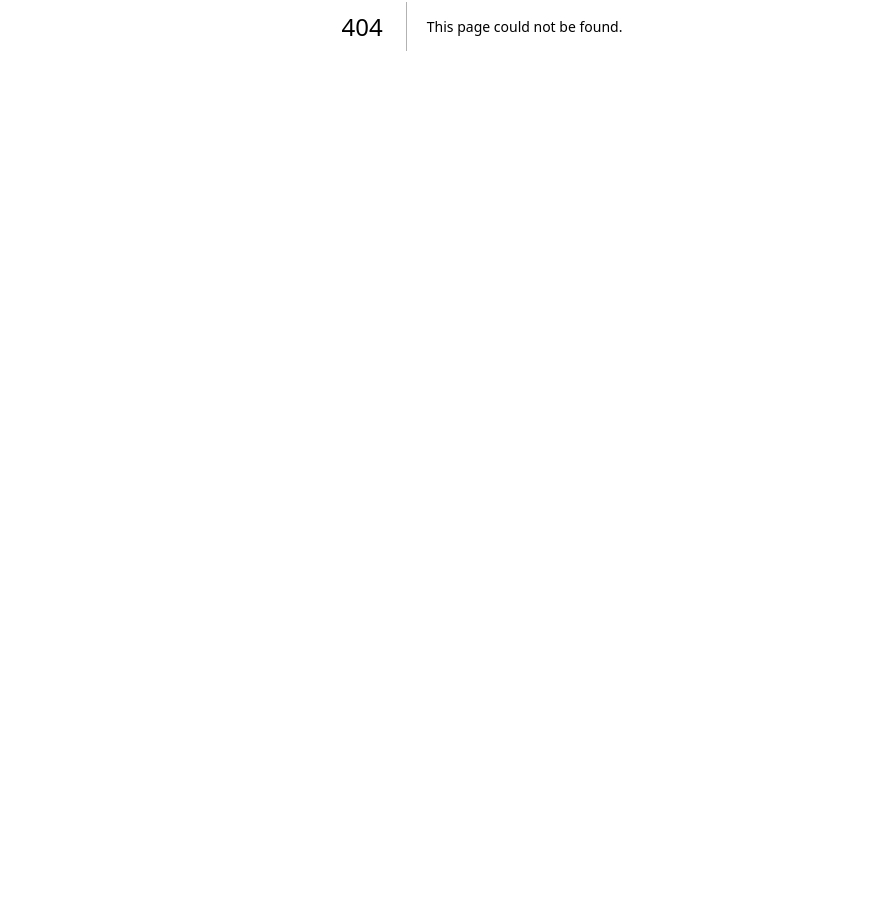
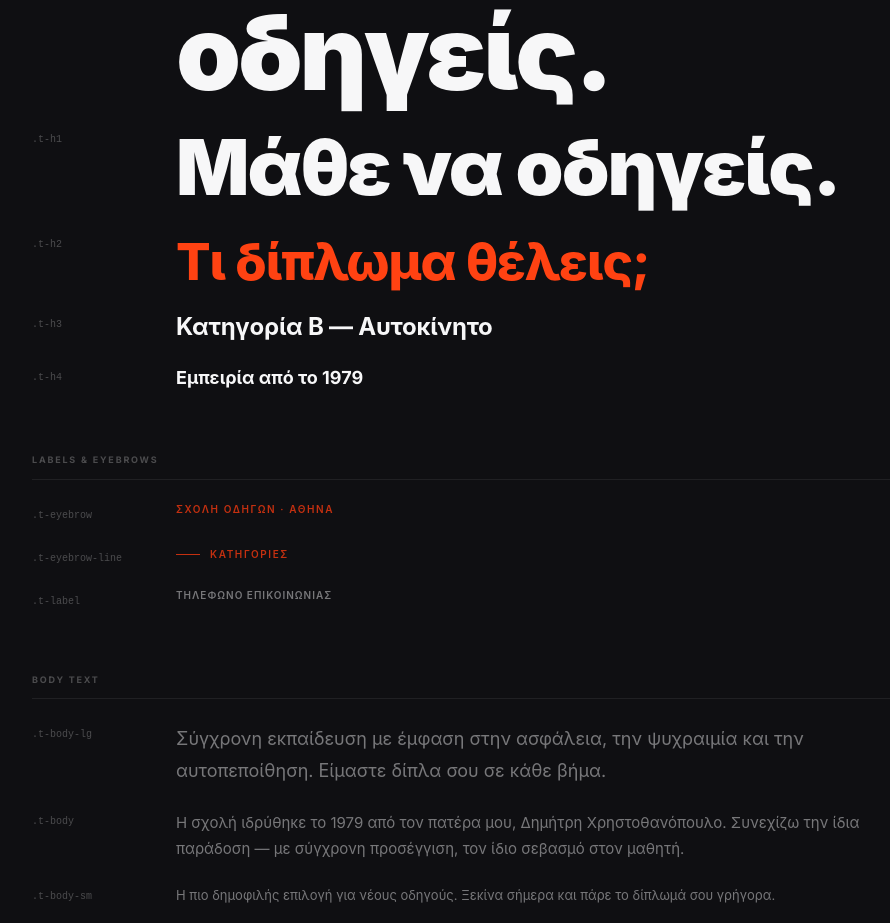
Before and after one commit to bmanologlou/dc26-next, a Next.js app: page /typography in a window 1280 px wide. Before the commit this address had no page. Shown: the part 374-1297 px from the top of the page, without its empty margins (158-1048 px from the left). Before the commit the page ends 800 px from the top, so only its background shows below. Built offline with nearby package versions, Linux system fonts and the light colour scheme.

Commit message:
Add typography system + test page at /typography

```diff
--- a/app/globals.css
+++ b/app/globals.css
@@ -25,3 +25,140 @@ body {
   overflow-x: hidden;
 }
 ::selection { background: var(--color-red); color: var(--color-light); }
+
+
+/* ============================================================
+   TYPOGRAPHY SYSTEM
+   ============================================================ */
+
+/* Display — Hero headline */
+.t-display {
+  font-size: clamp(48px, 8.5vw, 104px);
+  font-weight: 900;
+  line-height: 1.0;
+  letter-spacing: -0.03em;
+  color: var(--color-light);
+}
+
+/* H1 — Page titles */
+.t-h1 {
+  font-size: clamp(40px, 6vw, 80px);
+  font-weight: 900;
+  line-height: 1.05;
+  letter-spacing: -0.025em;
+  color: var(--color-light);
+}
+
+/* H2 — Section headings */
+.t-h2 {
+  font-size: clamp(28px, 4vw, 52px);
+  font-weight: 800;
+  line-height: 1.1;
+  letter-spacing: -0.02em;
+  color: var(--color-red);
+}
+
+/* H3 — Card titles, sub-headings */
+.t-h3 {
+  font-size: clamp(18px, 2.5vw, 24px);
+  font-weight: 700;
+  line-height: 1.2;
+  letter-spacing: -0.01em;
+  color: var(--color-light);
+}
+
+/* H4 — Small headings */
+.t-h4 {
+  font-size: clamp(15px, 2vw, 18px);
+  font-weight: 700;
+  line-height: 1.3;
+  color: var(--color-light);
+}
+
+/* Eyebrow — section labels */
+.t-eyebrow {
+  font-size: 10px;
+  font-weight: 600;
+  line-height: 1;
+  letter-spacing: 0.16em;
+  text-transform: uppercase;
+  color: var(--color-red-dark);
+}
+
+/* Body large — lead paragraphs */
+.t-body-lg {
+  font-size: clamp(15px, 1.8vw, 18px);
+  font-weight: 400;
+  line-height: 1.75;
+  color: var(--color-muted);
+}
+
+/* Body — standard text */
+.t-body {
+  font-size: clamp(13px, 1.5vw, 15px);
+  font-weight: 400;
+  line-height: 1.7;
+  color: var(--color-muted);
+}
+
+/* Body small — meta, descriptions */
+.t-body-sm {
+  font-size: 13px;
+  font-weight: 400;
+  line-height: 1.65;
+  color: var(--color-muted);
+}
+
+/* Caption — small labels */
+.t-caption {
+  font-size: 11px;
+  font-weight: 500;
+  line-height: 1.5;
+  color: var(--color-subtle);
+}
+
+/* Label — form labels, nav */
+.t-label {
+  font-size: 10px;
+  font-weight: 600;
+  line-height: 1;
+  letter-spacing: 0.1em;
+  text-transform: uppercase;
+  color: var(--color-muted);
+}
+
+/* Stat number */
+.t-stat {
+  font-size: clamp(32px, 4vw, 48px);
+  font-weight: 900;
+  line-height: 1;
+  letter-spacing: -0.02em;
+  color: var(--color-red-dark);
+}
+
+/* Color utilities */
+.t-red      { color: var(--color-red) !important; }
+.t-red-dark { color: var(--color-red-dark) !important; }
+.t-light    { color: var(--color-light) !important; }
+.t-muted    { color: var(--color-muted) !important; }
+.t-subtle   { color: var(--color-subtle) !important; }
+
+/* Eyebrow with line */
+.t-eyebrow-line {
+  display: flex;
+  align-items: center;
+  gap: 10px;
+  font-size: 10px;
+  font-weight: 600;
+  letter-spacing: 0.16em;
+  text-transform: uppercase;
+  color: var(--color-red-dark);
+}
+.t-eyebrow-line::before {
+  content: '';
+  display: inline-block;
+  width: 24px;
+  height: 1px;
+  background: var(--color-red-dark);
+  flex-shrink: 0;
+}
--- /dev/null
+++ b/app/typography/page.tsx
@@ -0,0 +1,134 @@
+export const metadata = { title: 'Typography — DC Drive' }
+
+const Section = ({ title, children }: { title: string, children: React.ReactNode }) => (
+  <div style={{ marginBottom: '64px' }}>
+    <div style={{
+      fontSize: '9px', fontWeight: 700, letterSpacing: '0.2em',
+      textTransform: 'uppercase', color: 'rgba(255,255,255,0.25)',
+      marginBottom: '24px', paddingBottom: '12px',
+      borderBottom: '1px solid rgba(255,255,255,0.07)',
+    }}>
+      {title}
+    </div>
+    <div style={{ display: 'flex', flexDirection: 'column', gap: '24px' }}>
+      {children}
+    </div>
+  </div>
+)
+
+const Row = ({ label, children }: { label: string, children: React.ReactNode }) => (
+  <div style={{ display: 'grid', gridTemplateColumns: '120px 1fr', gap: '24px', alignItems: 'start' }}>
+    <div style={{ fontSize: '10px', color: 'rgba(255,255,255,0.25)', fontFamily: 'monospace', paddingTop: '4px' }}>
+      .{label}
+    </div>
+    <div>{children}</div>
+  </div>
+)
+
+export default function Typography() {
+  return (
+    <main style={{ background: '#0f0f12', minHeight: '100vh', padding: 'clamp(48px, 8vw, 96px) clamp(24px, 5vw, 80px)' }}>
+      <div style={{ maxWidth: '900px', margin: '0 auto' }}>
+
+        <div style={{ marginBottom: '80px' }}>
+          <div style={{ fontSize: '10px', color: 'rgba(255,255,255,0.3)', letterSpacing: '0.16em', textTransform: 'uppercase', marginBottom: '8px' }}>
+            DC Drive — Typography System
+          </div>
+          <div style={{ fontSize: '13px', color: 'rgba(255,255,255,0.35)', lineHeight: 1.6 }}>
+            Όλα τα typographic elements του site. Αλλαγές στο <code style={{ background: 'rgba(255,255,255,0.08)', padding: '2px 6px', borderRadius: '3px', fontSize: '11px' }}>globals.css</code> εφαρμόζονται παντού αυτόματα.
+          </div>
+        </div>
+
+        {/* Headings */}
+        <Section title="Headings">
+          <Row label="t-display">
+            <p className="t-display" style={{ margin: 0 }}>Μάθε να οδηγείς.</p>
+          </Row>
+          <Row label="t-h1">
+            <p className="t-h1" style={{ margin: 0 }}>Μάθε να οδηγείς.</p>
+          </Row>
+          <Row label="t-h2">
+            <p className="t-h2" style={{ margin: 0 }}>Τι δίπλωμα θέλεις;</p>
+          </Row>
+          <Row label="t-h3">
+            <p className="t-h3" style={{ margin: 0 }}>Κατηγορία Β — Αυτοκίνητο</p>
+          </Row>
+          <Row label="t-h4">
+            <p className="t-h4" style={{ margin: 0 }}>Εμπειρία από το 1979</p>
+          </Row>
+        </Section>
+
+        {/* Labels */}
+        <Section title="Labels & Eyebrows">
+          <Row label="t-eyebrow">
+            <p className="t-eyebrow" style={{ margin: 0 }}>Σχολή Οδηγών · Αθήνα</p>
+          </Row>
+          <Row label="t-eyebrow-line">
+            <p className="t-eyebrow-line" style={{ margin: 0 }}>Κατηγορίες</p>
+          </Row>
+          <Row label="t-label">
+            <p className="t-label" style={{ margin: 0 }}>Τηλέφωνο επικοινωνίας</p>
+          </Row>
+        </Section>
+
+        {/* Body */}
+        <Section title="Body Text">
+          <Row label="t-body-lg">
+            <p className="t-body-lg" style={{ margin: 0 }}>Σύγχρονη εκπαίδευση με έμφαση στην ασφάλεια, την ψυχραιμία και την αυτοπεποίθηση. Είμαστε δίπλα σου σε κάθε βήμα.</p>
+          </Row>
+          <Row label="t-body">
+            <p className="t-body" style={{ margin: 0 }}>Η σχολή ιδρύθηκε το 1979 από τον πατέρα μου, Δημήτρη Χρηστοθανόπουλο. Συνεχίζω την ίδια παράδοση — με σύγχρονη προσέγγιση, τον ίδιο σεβασμό στον μαθητή.</p>
+          </Row>
+          <Row label="t-body-sm">
+            <p className="t-body-sm" style={{ margin: 0 }}>Η πιο δημοφιλής επιλογή για νέους οδηγούς. Ξεκίνα σήμερα και πάρε το δίπλωμά σου γρήγορα.</p>
+          </Row>
+          <Row label="t-caption">
+            <p className="t-caption" style={{ margin: 0 }}>© 2026 DC Drive — Dimitra Christothanopoulou</p>
+          </Row>
+        </Section>
+
+        {/* Stats */}
+        <Section title="Stat Numbers">
+          <Row label="t-stat">
+            <div style={{ display: 'flex', gap: '48px' }}>
+              <div><p className="t-stat" style={{ margin: 0 }}>1979</p><p className="t-caption" style={{ margin: '4px 0 0' }}>Από το έτος</p></div>
+              <div><p className="t-stat" style={{ margin: 0 }}>85%</p><p className="t-caption" style={{ margin: '4px 0 0' }}>Επιτυχία</p></div>
+              <div><p className="t-stat" style={{ margin: 0 }}>2k+</p><p className="t-caption" style={{ margin: '4px 0 0' }}>Απόφοιτοι</p></div>
+            </div>
+          </Row>
+        </Section>
+
+        {/* Colors */}
+        <Section title="Color Utilities">
+          <Row label="t-red">
+            <p className="t-h3 t-red" style={{ margin: 0 }}>Accent Red #ff4212</p>
+          </Row>
+          <Row label="t-red-dark">
+            <p className="t-h3 t-red-dark" style={{ margin: 0 }}>Dark Red #c43010</p>
+          </Row>
+          <Row label="t-light">
+            <p className="t-h3 t-light" style={{ margin: 0 }}>Light #f7f7f8</p>
+          </Row>
+          <Row label="t-muted">
+            <p className="t-h3 t-muted" style={{ margin: 0 }}>Muted rgba(247,247,248,0.45)</p>
+          </Row>
+          <Row label="t-subtle">
+            <p className="t-h3 t-subtle" style={{ margin: 0 }}>Subtle rgba(247,247,248,0.22)</p>
+          </Row>
+        </Section>
+
+        {/* Combined example */}
+        <Section title="Combined — Section Header">
+          <Row label="example">
+            <div>
+              <p className="t-eyebrow-line" style={{ margin: '0 0 12px' }}>Κατηγορίες</p>
+              <p className="t-h2" style={{ margin: '0 0 16px' }}>Τι δίπλωμα θέλεις;</p>
+              <p className="t-body-lg" style={{ margin: 0 }}>Διάλεξε την κατηγορία που σε ενδιαφέρει και δες τι χρειάζεται για να ξεκινήσεις.</p>
+            </div>
+          </Row>
+        </Section>
+
+      </div>
+    </main>
+  )
+}
```
